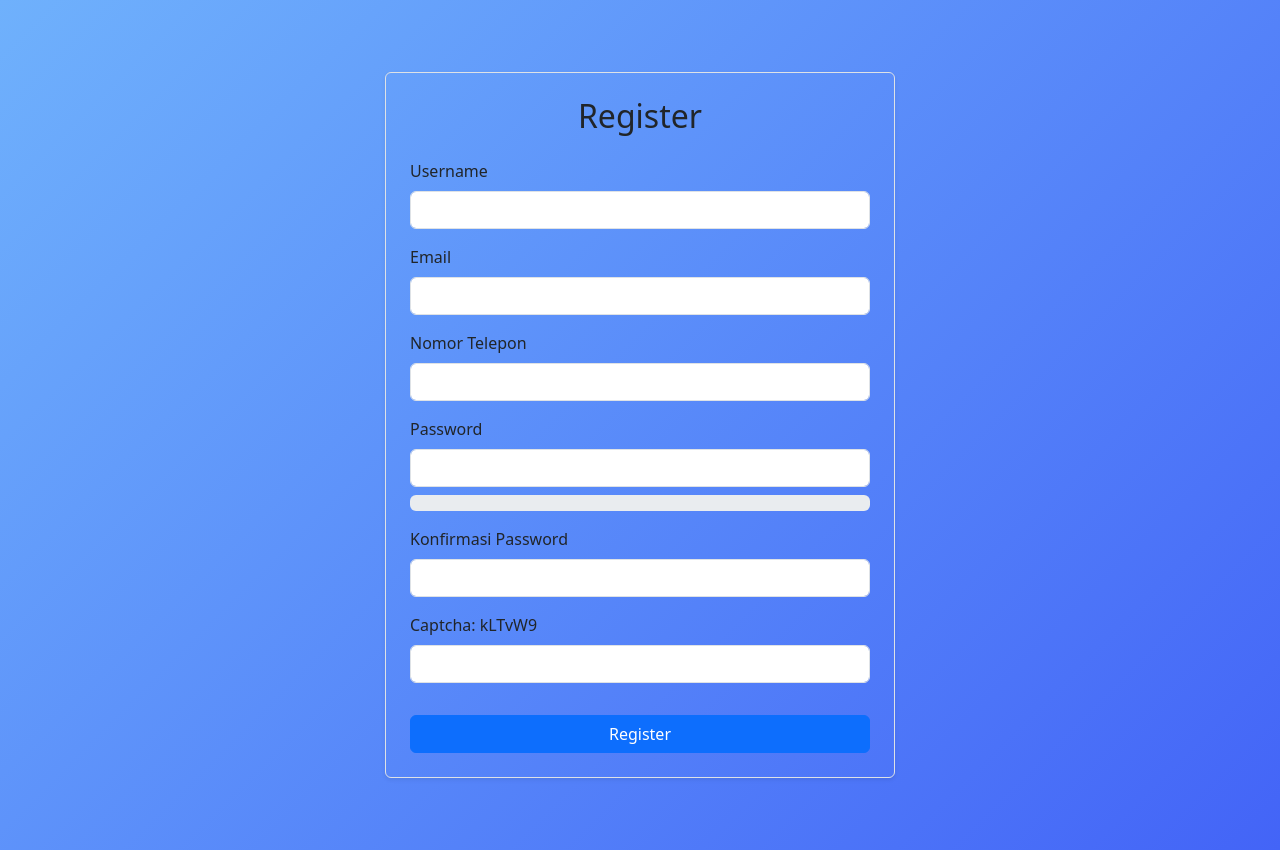
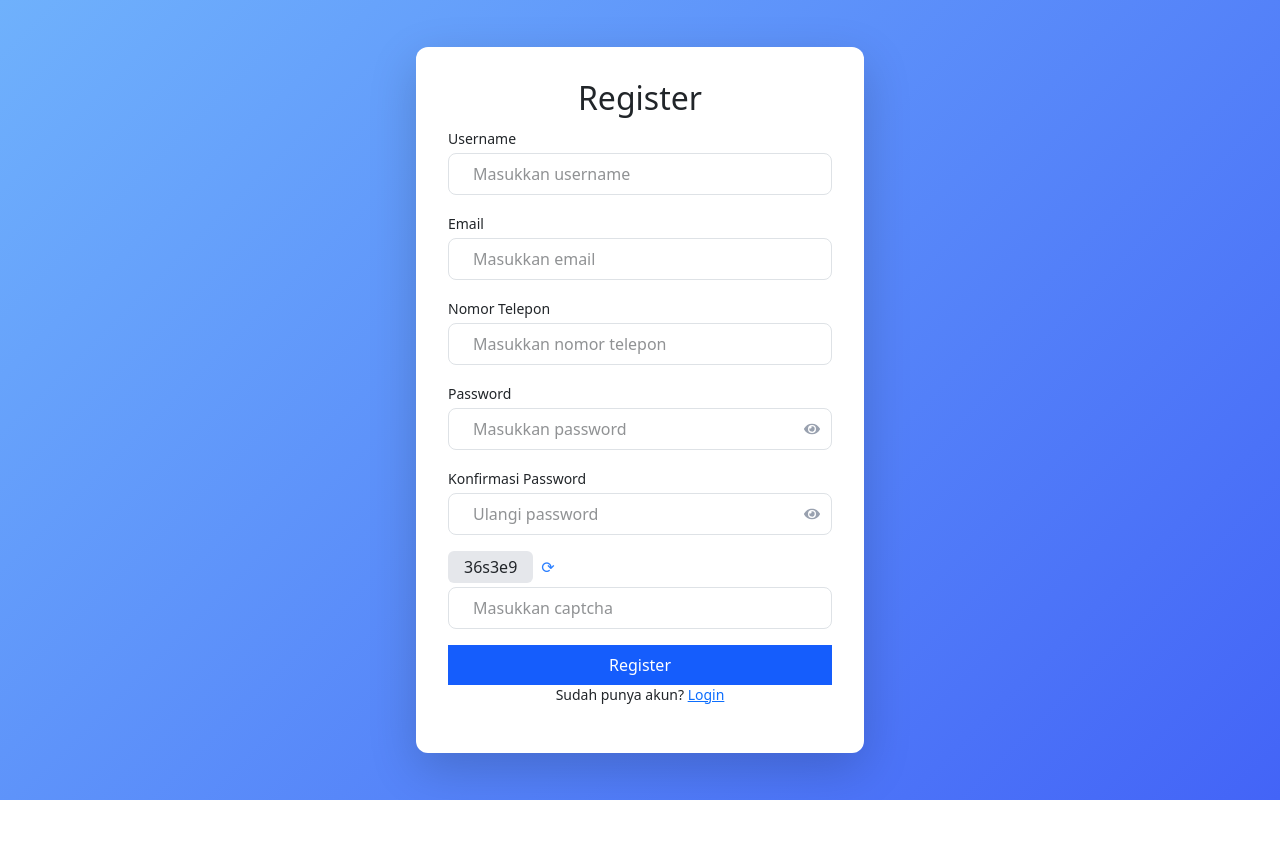
Before and after one commit to mithagresiaharahap241713057-droid/react-hooks-y-xxxx, a Next.js app: page /auth/register in a window 1280 px wide. After the commit the page ends 800 px from the top, so only its background shows below. Built offline with nearby package versions, Linux system fonts and the light colour scheme.

Commit message:
Update page.tsx
initial commit

```diff
--- a/src/app/auth/register/page.tsx
+++ b/src/app/auth/register/page.tsx
@@ -1,18 +1,22 @@
-"use client";
+'use client';
 
-import React, { useState, useEffect } from "react";
-import { Form, Button, ProgressBar, Container, Row, Col } from "react-bootstrap";
+import { useState } from 'react';
+import { useRouter } from 'next/navigation';
+import AuthFromWrapper from '../../../components/AuthFromWrapper';
+import Link from 'next/link';
+import { toast } from 'react-toastify';
+import { FaEye, FaEyeSlash } from "react-icons/fa";
 
-interface FormDataType {
+interface FormData {
     username: string;
     email: string;
     phone: string;
     password: string;
     confirmPassword: string;
-  captcha: string;
+    captchaInput: string;
 }
 
-interface ErrorType {
+interface Errors {
     username?: string;
     email?: string;
     phone?: string;
@@ -22,221 +26,218 @@ interface ErrorType {
 }
 
 const RegisterPage = () => {
-  const [formData, setFormData] = useState<FormDataType>({
-    username: "",
-    email: "",
-    phone: "",
-    password: "",
-    confirmPassword: "",
-    captcha: "",
+    const router = useRouter();
+
+    const [formData, setFormData] = useState<FormData>({
+        username: '',
+        email: '',
+        phone: '',
+        password: '',
+        confirmPassword: '',
+        captchaInput: ''
     });
 
-  const [errors, setErrors] = useState<ErrorType>({});
-  const [captchaText, setCaptchaText] = useState<string>("");
-  const [passwordStrength, setPasswordStrength] = useState<number>(0);
+    const [errors, setErrors] = useState<Errors>({});
+    const [showPassword, setShowPassword] = useState(false);
+    const [showConfirm, setShowConfirm] = useState(false);
 
-  // 🔥 Generate captcha (AMAN dari hydration)
     const generateCaptcha = () => {
-    const chars = "abcdefghijklmnopqrstuvwxyzABCDEFGHIJKLMNOPQRSTUVWXYZ0123456789";
-    let result = "";
-    for (let i = 0; i < 6; i++) {
-      result += chars.charAt(Math.floor(Math.random() * chars.length));
-    }
-    setCaptchaText(result);
+        return Math.random().toString(36).substring(2, 8);
     };
 
-  useEffect(() => {
-    generateCaptcha();
-  }, []);
+    const [captcha, setCaptcha] = useState(generateCaptcha());
 
-  // 🔥 Password strength
-  const calculatePasswordStrength = (password: string): number => {
-    let strength = 0;
-    if (password.length > 7) strength += 25;
-    if (/[a-z]/.test(password) && /[A-Z]/.test(password)) strength += 25;
-    if (/[0-9]/.test(password)) strength += 25;
-    if (/[^A-Za-z0-9]/.test(password)) strength += 25;
-    return strength;
+    const handleChange = (e: React.ChangeEvent<HTMLInputElement>) => {
+        const { name, value } = e.target;
+        setFormData(prev => ({ ...prev, [name]: value }));
+        setErrors(prev => ({ ...prev, [name]: undefined }));
     };
 
-  useEffect(() => {
-    setPasswordStrength(calculatePasswordStrength(formData.password));
-  }, [formData.password]);
-
-  // 🔥 Handle input
-  const handleInputChange = (e: React.ChangeEvent<HTMLInputElement>) => {
-    const { name, value } = e.target;
-
-    if (name === "phone") {
-      const onlyNumber = value.replace(/\D/g, "");
-      setFormData({ ...formData, phone: onlyNumber });
-    } else {
-      setFormData({ ...formData, [name]: value });
-    }
-  };
-
-  // 🔥 Validasi
-  const validate = () => {
-    const newErrors: ErrorType = {};
-
-    if (!formData.username) {
-      newErrors.username = "Username wajib diisi";
-    } else if (formData.username.length < 3) {
-      newErrors.username = "Username minimal 3 karakter";
-    } else if (formData.username.length > 8) {
-      newErrors.username = "Username maksimal 8 karakter";
-    }
-
-    if (!formData.email) {
-      newErrors.email = "Email wajib diisi";
-    } else if (!/\S+@\S+\.\S+/.test(formData.email)) {
-      newErrors.email = "Format email tidak valid";
-    }
-
-    if (!formData.phone) {
-      newErrors.phone = "Nomor telepon wajib diisi";
-    } else if (formData.phone.length < 10) {
-      newErrors.phone = "Nomor telepon minimal 10 karakter";
-    }
-
-    if (!formData.password) {
-      newErrors.password = "Password wajib diisi";
-    } else if (formData.password.length < 8) {
-      newErrors.password = "Password minimal 8 karakter";
-    }
-
-    if (!formData.confirmPassword) {
-      newErrors.confirmPassword = "Konfirmasi password wajib diisi";
-    } else if (formData.confirmPassword !== formData.password) {
-      newErrors.confirmPassword = "Konfirmasi password tidak cocok";
-    }
-
-    if (!formData.captcha) {
-      newErrors.captcha = "Captcha wajib diisi";
-    } else if (formData.captcha !== captchaText) {
-      newErrors.captcha = "Captcha tidak valid";
-    }
-
-    setErrors(newErrors);
-    return Object.keys(newErrors).length === 0;
-  };
-
-  // 🔥 Submit
     const handleSubmit = (e: React.FormEvent<HTMLFormElement>) => {
         e.preventDefault();
 
-    if (validate()) {
-      const userData = {
-        username: formData.username,
-        email: formData.email,
-        password: formData.password,
-      };
+        const newErrors: Errors = {};
 
-      localStorage.setItem("user", JSON.stringify(userData));
+        // USERNAME
+        if (!formData.username.trim()) {
+            newErrors.username = 'Username tidak boleh kosong';
+        } else if (formData.username.length < 3) {
+            newErrors.username = 'Minimal 3 karakter';
+        }
 
-      alert("Register Berhasil!");
+        // EMAIL
+        if (!formData.email.trim()) {
+            newErrors.email = 'Email tidak boleh kosong';
+        } else if (!formData.email.includes('@')) {
+            newErrors.email = 'Format email tidak valid';
+        }
 
-      setFormData({
-        username: "",
-        email: "",
-        phone: "",
-        password: "",
-        confirmPassword: "",
-        captcha: "",
-      });
+        // PHONE
+        if (!formData.phone.trim()) {
+            newErrors.phone = 'Nomor telepon tidak boleh kosong';
+        } else if (!/^[0-9]+$/.test(formData.phone)) {
+            newErrors.phone = 'Harus angka';
+        }
 
-      generateCaptcha();
+        // PASSWORD
+        if (!formData.password) {
+            newErrors.password = 'Password tidak boleh kosong';
+        } else if (formData.password.length < 6) {
+            newErrors.password = 'Minimal 6 karakter';
+        }
 
-      window.location.href = "/auth/login";
+        // CONFIRM PASSWORD
+        if (formData.confirmPassword !== formData.password) {
+            newErrors.confirmPassword = 'Password tidak sama';
         }
+
+        // CAPTCHA
+        if (!formData.captchaInput.trim()) {
+            newErrors.captcha = 'Captcha belum diisi';
+        } else if (formData.captchaInput !== captcha) {
+            newErrors.captcha = 'Captcha salah';
+        }
+
+        if (Object.keys(newErrors).length > 0) {
+            setErrors(newErrors);
+            toast.error("Registrasi gagal, cek input!");
+            return;
+        }
+
+        toast.success("Registrasi berhasil!");
+        router.push('/auth/login');
     };
 
     return (
-    <Container className="p-5">
-      <Row className="justify-content-center">
-        <Col md={6}>
-          <Form onSubmit={handleSubmit} className="p-4 border rounded shadow-sm">
-            <h2 className="text-center mb-4">Register</h2>
+        <AuthFromWrapper title="Register">
 
-            <Form.Group className="mb-3">
-              <Form.Label>Username</Form.Label>
-              <Form.Control
-                type="text"
+            <form onSubmit={handleSubmit} className="space-y-4 w-full">
+
+                {/* USERNAME */}
+                <div className="space-y-1">
+                    <label className="text-sm">Username</label>
+                    <input
                         name="username"
                         value={formData.username}
-                onChange={handleInputChange}
-                isInvalid={!!errors.username}
+                        onChange={handleChange}
+                        className="w-full px-4 py-2 border rounded-lg"
+                        placeholder="Masukkan username"
                     />
-              <Form.Control.Feedback type="invalid">{errors.username}</Form.Control.Feedback>
-            </Form.Group>
+                    {errors.username && <p className="text-red-500 text-sm">{errors.username}</p>}
+                </div>
 
-            <Form.Group className="mb-3">
-              <Form.Label>Email</Form.Label>
-              <Form.Control
-                type="email"
+                {/* EMAIL */}
+                <div className="space-y-1">
+                    <label className="text-sm">Email</label>
+                    <input
                         name="email"
                         value={formData.email}
-                onChange={handleInputChange}
-                isInvalid={!!errors.email}
+                        onChange={handleChange}
+                        className="w-full px-4 py-2 border rounded-lg"
+                        placeholder="Masukkan email"
                     />
-              <Form.Control.Feedback type="invalid">{errors.email}</Form.Control.Feedback>
-            </Form.Group>
+                    {errors.email && <p className="text-red-500 text-sm">{errors.email}</p>}
+                </div>
 
-            <Form.Group className="mb-3">
-              <Form.Label>Nomor Telepon</Form.Label>
-              <Form.Control
-                type="text"
+                {/* PHONE */}
+                <div className="space-y-1">
+                    <label className="text-sm">Nomor Telepon</label>
+                    <input
                         name="phone"
                         value={formData.phone}
-                onChange={handleInputChange}
-                isInvalid={!!errors.phone}
+                        onChange={handleChange}
+                        className="w-full px-4 py-2 border rounded-lg"
+                        placeholder="Masukkan nomor telepon"
                     />
-              <Form.Control.Feedback type="invalid">{errors.phone}</Form.Control.Feedback>
-            </Form.Group>
+                    {errors.phone && <p className="text-red-500 text-sm">{errors.phone}</p>}
+                </div>
 
-            <Form.Group className="mb-3">
-              <Form.Label>Password</Form.Label>
-              <Form.Control
-                type="password"
+                {/* PASSWORD */}
+                <div className="space-y-1">
+                    <label className="text-sm">Password</label>
+                    <div className="relative">
+                        <input
+                            type={showPassword ? "text" : "password"}
                             name="password"
                             value={formData.password}
-                onChange={handleInputChange}
-                isInvalid={!!errors.password}
+                            onChange={handleChange}
+                            className="w-full px-4 py-2 pr-10 border rounded-lg"
+                            placeholder="Masukkan password"
                         />
-              <ProgressBar now={passwordStrength} className="mt-2" label={`${passwordStrength}%`} />
-            </Form.Group>
+                        <button
+                            type="button"
+                            onClick={() => setShowPassword(!showPassword)}
+                            className="absolute inset-y-0 right-3 flex items-center text-gray-400"
+                        >
+                            {showPassword ? <FaEyeSlash size={16} /> : <FaEye size={16} />}
+                        </button>
+                    </div>
+                    {errors.password && <p className="text-red-500 text-sm">{errors.password}</p>}
+                </div>
 
-            <Form.Group className="mb-3">
-              <Form.Label>Konfirmasi Password</Form.Label>
-              <Form.Control
-                type="password"
+                {/* CONFIRM PASSWORD */}
+                <div className="space-y-1">
+                    <label className="text-sm">Konfirmasi Password</label>
+                    <div className="relative">
+                        <input
+                            type={showConfirm ? "text" : "password"}
                             name="confirmPassword"
                             value={formData.confirmPassword}
-                onChange={handleInputChange}
-                isInvalid={!!errors.confirmPassword}
+                            onChange={handleChange}
+                            className="w-full px-4 py-2 pr-10 border rounded-lg"
+                            placeholder="Ulangi password"
                         />
-              <Form.Control.Feedback type="invalid">{errors.confirmPassword}</Form.Control.Feedback>
-            </Form.Group>
+                        <button
+                            type="button"
+                            onClick={() => setShowConfirm(!showConfirm)}
+                            className="absolute inset-y-0 right-3 flex items-center text-gray-400"
+                        >
+                            {showConfirm ? <FaEyeSlash size={16} /> : <FaEye size={16} />}
+                        </button>
+                    </div>
+                    {errors.confirmPassword && <p className="text-red-500 text-sm">{errors.confirmPassword}</p>}
+                </div>
 
-            <Form.Group className="mb-3">
-              <Form.Label>Captcha: {captchaText}</Form.Label>
-              <Form.Control
-                type="text"
-                name="captcha"
-                value={formData.captcha}
-                onChange={handleInputChange}
-                isInvalid={!!errors.captcha}
+                {/* CAPTCHA */}
+                <div className="space-y-1">
+                    <div className="flex items-center gap-2">
+                        <span className="bg-gray-200 px-3 py-1 rounded font-mono">{captcha}</span>
+                        <button
+                            type="button"
+                            onClick={() => setCaptcha(generateCaptcha())}
+                            className="text-blue-500"
+                        >
+                            ⟳
+                        </button>
+                    </div>
+
+                    <input
+                        name="captchaInput"
+                        value={formData.captchaInput}
+                        onChange={handleChange}
+                        className="w-full px-4 py-2 border rounded-lg"
+                        placeholder="Masukkan captcha"
                     />
-              <Form.Control.Feedback type="invalid">{errors.captcha}</Form.Control.Feedback>
-            </Form.Group>
+                    {errors.captcha && <p className="text-red-500 text-sm">{errors.captcha}</p>}
+                </div>
 
-            <Button type="submit" className="w-100 mt-3">
+                {/* BUTTON */}
+                <button
+                    type="submit"
+                    className="w-full bg-blue-600 text-white py-2 rounded-lg hover:bg-blue-700"
+                >
                     Register
-            </Button>
-          </Form>
-        </Col>
-      </Row>
-    </Container>
+                </button>
+
+                <p className="text-center text-sm">
+                    Sudah punya akun?{' '}
+                    <Link href="/auth/login" className="text-blue-600">
+                        Login
+                    </Link>
+                </p>
+
+            </form>
+        </AuthFromWrapper>
     );
 };
 
```
Lines whose indentation alone changed are shown as unchanged.
